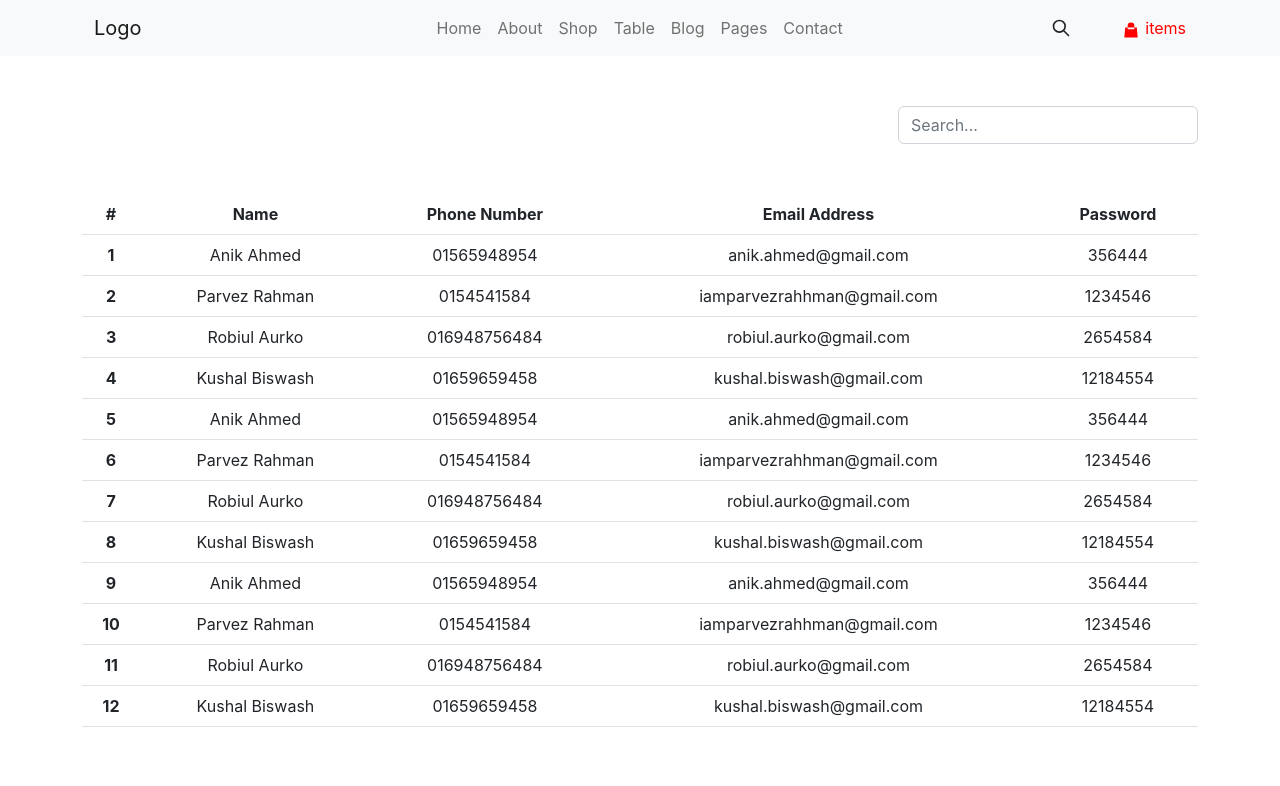
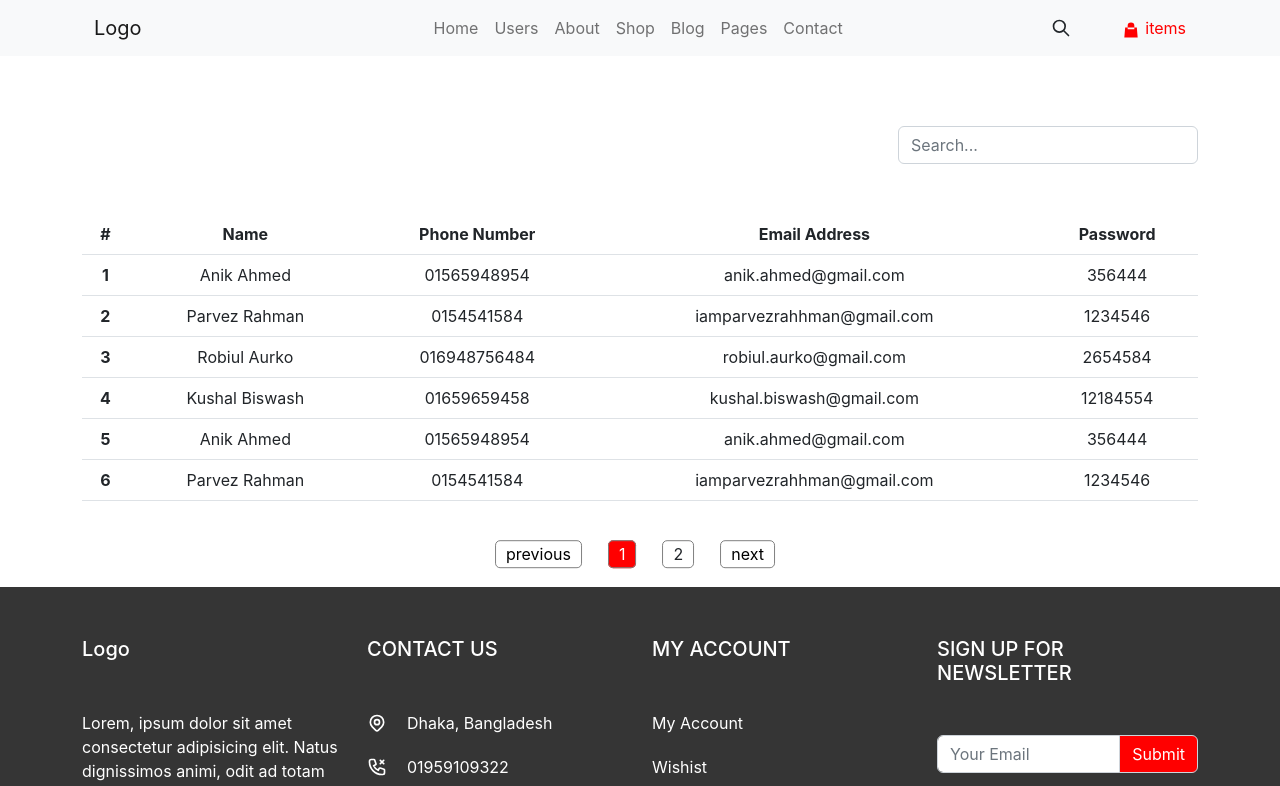
Before and after one commit to mehedi-hasan-anik/soft-it-care, a React (Create React App) app: page /table in a window 1280 px wide. Shown: the top 786 px of the page. Built offline with nearby package versions, Linux system fonts and the light colour scheme.

Commit message:
All done

```diff
--- a/package.json
+++ b/package.json
@@ -7,8 +7,10 @@
     "@testing-library/react": "^13.3.0",
     "@testing-library/user-event": "^13.5.0",
     "bootstrap": "^5.1.3",
+    "firebase": "^9.8.4",
     "react": "^18.2.0",
     "react-dom": "^18.2.0",
+    "react-paginate": "^8.1.3",
     "react-router-dom": "^6.3.0",
     "react-scripts": "5.0.1",
     "swiper": "^8.2.4",
--- a/src/components/Navbar/index.jsx
+++ b/src/components/Navbar/index.jsx
@@ -32,6 +32,11 @@ const Navbar = () => {
                   </Link>
                 </li>
                 <li className="nav-item">
+                  <Link className="nav-link" to="/table">
+                    Users
+                  </Link>
+                </li>
+                <li className="nav-item">
                   <Link className="nav-link" to="/about">
                     About
                   </Link>
@@ -39,11 +44,6 @@ const Navbar = () => {
                 <li className="nav-item">
                   <Link className="nav-link" to="/shop">
                     Shop
-                  </Link>
-                </li>
-                <li className="nav-item">
-                  <Link className="nav-link" to="/table">
-                    Table
                   </Link>
                 </li>
                 <li className="nav-item">
--- a/src/components/Table/Table.css
+++ b/src/components/Table/Table.css
@@ -1,5 +1,5 @@
 .table-wrapper {
-  padding: 50px 0px;
+  padding: 70px 0px;
 }
 .search {
   margin-bottom: 50px;
@@ -7,3 +7,51 @@
 .search input {
   width: 300px;
 }
+/* .paginationBttn {
+  list-style: none;
+  display: flex;
+  justify-content: center;
+  margin: 0;
+  padding: 0;
+  padding-top: 20px;
+} */
+/* .paginationBttn a {
+  padding: 3px 10px;
+  border: 1px solid grey;
+  margin-right: 10px;
+  border-radius: 5px;
+  transition: 0.3s;
+  cursor: pointer;
+  text-decoration: none;
+}
+.paginationBttn a:hover {
+  color: white;
+  background: red;
+} */
+
+.paginationBttn {
+  list-style: none;
+  display: flex;
+  justify-content: center;
+  margin: 0;
+  padding: 0;
+  padding-top: 20px;
+  position: absolute;
+  left: 50%;
+  transform: translate(-50%, 22%);
+}
+.selected a {
+  background: red;
+  transition: 0.4s;
+  color: white !important;
+}
+.paginationBttn a {
+  padding: 3px 10px;
+  border: 1px solid grey;
+  margin-right: 10px;
+  border-radius: 5px;
+  transition: 0.4s;
+  cursor: pointer;
+  text-decoration: none;
+  color: black;
+}
--- a/src/components/Table/index.jsx
+++ b/src/components/Table/index.jsx
@@ -1,9 +1,17 @@
 import { useState } from "react";
+import ReactPaginate from "react-paginate";
 import table from "../../data/table.json";
 import "./Table.css";
 
 const Table = () => {
   const [search, setSearch] = useState("");
+  const [pageNumber, setPageNumber] = useState(0);
+  const ticketsPerPage = 6;
+  const pageVisited = pageNumber * ticketsPerPage;
+
+  const changePage = ({ selected }) => {
+    setPageNumber(selected);
+  };
 
   const handleSearch = (e) => {
     setSearch(e.target.value);
@@ -18,6 +26,12 @@ const Table = () => {
       return value;
     }
   });
+
+  const displayTickets = result.slice(
+    pageVisited,
+    pageVisited + ticketsPerPage
+  );
+  const pageCount = Math.ceil(result.length / ticketsPerPage);
 
   return (
     <div className="table-wrapper">
@@ -43,15 +57,35 @@ const Table = () => {
               </tr>
             </thead>
             <tbody>
-              {result?.map((item, index) => (
+              <>
+                <>
+                  {displayTickets.length && (
+                    <>
+                      {displayTickets.map((item, index) => (
                         <tr key={index}>
-                  <th scope="row">{index + 1}</th>
+                          <th scope="row">{item?.id}</th>
                           <td>{item.name}</td>
                           <td>{item.phone}</td>
                           <td>{item.email}</td>
                           <td>{item.password}</td>
                         </tr>
                       ))}
+                    </>
+                  )}
+                </>
+                <>
+                  <ReactPaginate
+                    previousLabel={"previous"}
+                    nextLabel={"next"}
+                    pageCount={pageCount}
+                    onPageChange={changePage}
+                    containerClassName={"paginationBttn"}
+                    previousLinkClassName={"previousBttn"}
+                    nextLinkClassName={"nextBttn"}
+                    disabledClassName={"paginationDisabled"}
+                  />
+                </>
+              </>
             </tbody>
           </table>
         </div>
--- a/src/data/table.json
+++ b/src/data/table.json
@@ -1,71 +1,83 @@
 [
   {
+    "id": 1,
     "name": "Anik Ahmed",
     "phone": "01565948954",
     "email": "anik.ahmed@gmail.com",
     "password": 356444
   },
   {
+    "id": 2,
     "name": "Parvez Rahman",
     "phone": "0154541584",
     "email": "iamparvezrahhman@gmail.com",
     "password": 1234546
   },
   {
+    "id": 3,
     "name": "Robiul Aurko",
     "phone": "016948756484",
     "email": "robiul.aurko@gmail.com",
     "password": 2654584
   },
   {
+    "id": 4,
     "name": "Kushal Biswash",
     "phone": "01659659458",
     "email": "kushal.biswash@gmail.com",
     "password": 12184554
   },
   {
+    "id": 5,
     "name": "Anik Ahmed",
     "phone": "01565948954",
     "email": "anik.ahmed@gmail.com",
     "password": 356444
   },
   {
+    "id": 6,
     "name": "Parvez Rahman",
     "phone": "0154541584",
     "email": "iamparvezrahhman@gmail.com",
     "password": 1234546
   },
   {
+    "id": 7,
     "name": "Robiul Aurko",
     "phone": "016948756484",
     "email": "robiul.aurko@gmail.com",
     "password": 2654584
   },
   {
+    "id": 8,
     "name": "Kushal Biswash",
     "phone": "01659659458",
     "email": "kushal.biswash@gmail.com",
     "password": 12184554
   },
   {
+    "id": 9,
     "name": "Anik Ahmed",
     "phone": "01565948954",
     "email": "anik.ahmed@gmail.com",
     "password": 356444
   },
   {
+    "id": 10,
     "name": "Parvez Rahman",
     "phone": "0154541584",
     "email": "iamparvezrahhman@gmail.com",
     "password": 1234546
   },
   {
+    "id": 11,
     "name": "Robiul Aurko",
     "phone": "016948756484",
     "email": "robiul.aurko@gmail.com",
     "password": 2654584
   },
   {
+    "id": 12,
     "name": "Kushal Biswash",
     "phone": "01659659458",
     "email": "kushal.biswash@gmail.com",
```
Also changed, not shown: firebase.json (added), 2 other files (tests, documents, lock files or other folders). Lines whose indentation alone changed are shown as unchanged.
